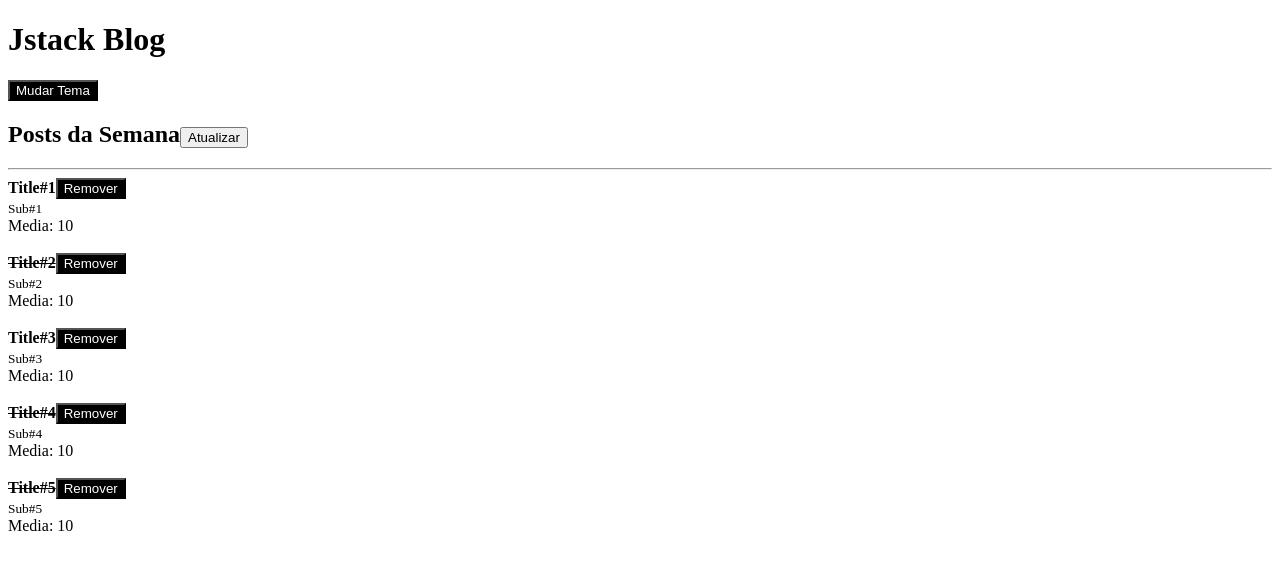
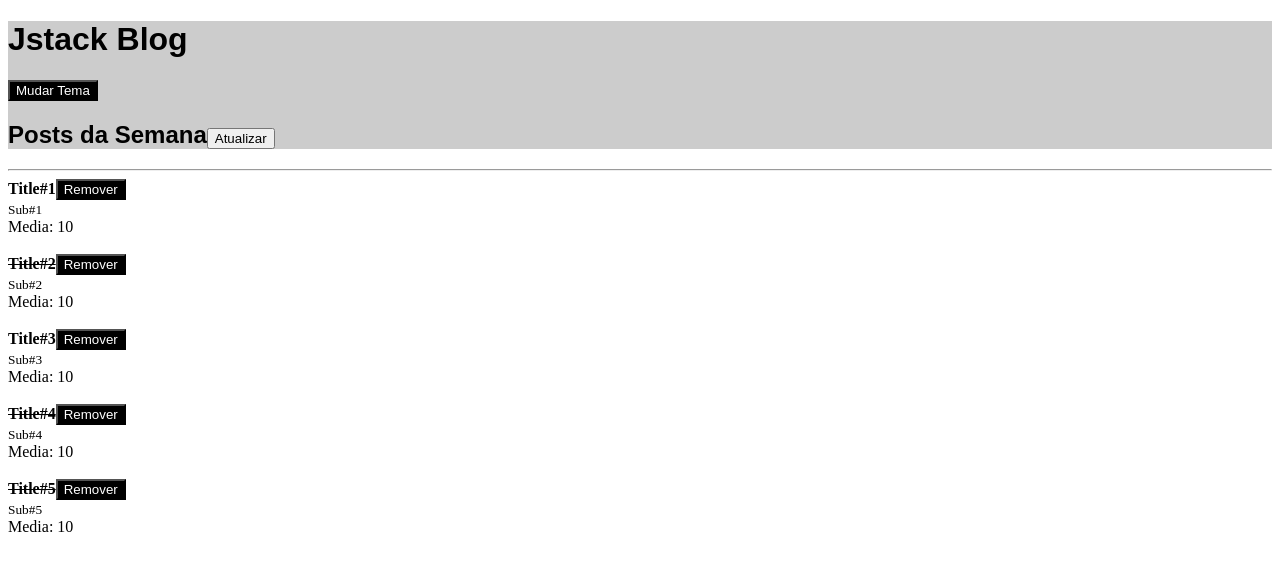
Before and after one commit to Joao-Vitor-Bittencourt/fundamentos-react, a React app: page / in a window 1280 px wide. Shown: the top 570 px of the page. Built offline with nearby package versions, Linux system fonts and the light colour scheme.

Commit message:
aula 16 - inline styles

```diff
--- a/src/Header.js
+++ b/src/Header.js
@@ -8,13 +8,18 @@ export default function Header(props) {
   const { onToggleTheme } = useContext(ThemeContext);
 
   return (
-    <>
+    <div
+      style={{
+        background: '#ccc',
+        fontFamily: 'sans-serif',
+      }}
+    >
       <h1>{props.title}</h1>
       <Button onClick={onToggleTheme}>
         Mudar Tema
       </Button>
       {props.children}
-    </>
+    </div>
   )
 }
 
```
